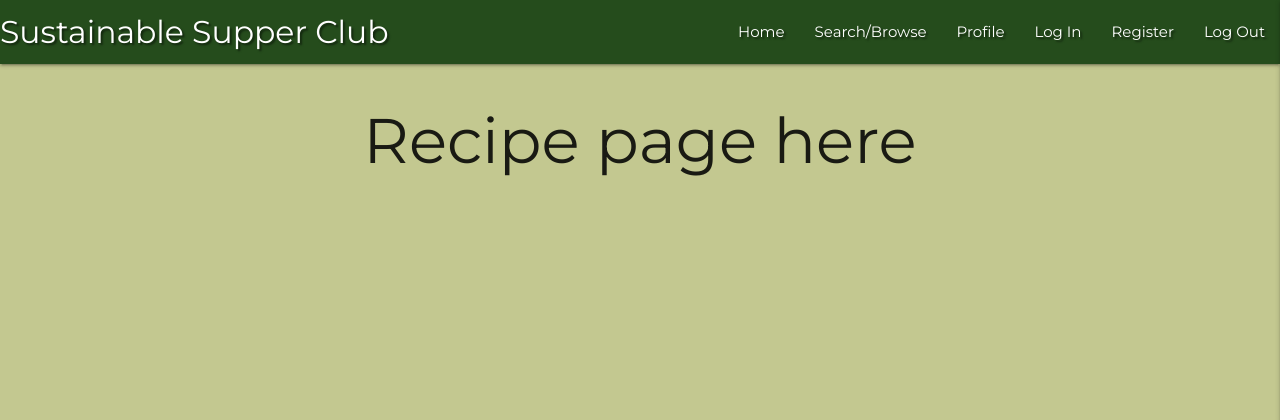
After one commit to TimMorrisDev/MS3-sustainable-supper, a Flask app: page /get_recipes in a window 1280 px wide. The commit adds this page. Shown: the top 420 px of the page. Run offline with Flask 2, Linux system fonts and the light colour scheme; data that the repository does not hold is empty; some libraries are stand-ins or nearby versions.

Commit message:
Add get recipes function and display to recipes.html

```diff
--- a/app.py
+++ b/app.py
@@ -24,32 +24,38 @@ def index():
     return render_template('index.html')
 
 
-@app.route("/register", methods=["GET", "POST"])
-def register():
-    if request.method == "POST":
-        # check if username already exists in db
-        existing_user = mongo.db.users.find_one(
-            {"username": request.form.get("username").lower()})
+@app.route("/get_recipes")
+def get_recipes():
+    recipes = list(mongo.db.recipes.find())
+    return render_template("recipes.html", recipes=recipes)
 
-        if existing_user:
-            flash("Username already exists")
-            return redirect(url_for("register"))
 
-        register = {
-            "username": request.form.get("username").lower(),
-            "password": generate_password_hash(request.form.get("password")),
-            "email": request.form.get("email").lower(),
-            "user_recipes": [],
-            "saved_recipes": [],
-        }
-        mongo.db.users.insert_one(register)
+# @app.route("/register", methods=["GET", "POST"])
+# def register():
+#     if request.method == "POST":
+#         # check if username already exists in db
+#         existing_user = mongo.db.users.find_one(
+#             {"username": request.form.get("username").lower()})
 
-        # put the new user into 'session' cookie
-        session["user"] = request.form.get("username").lower()
-        flash("Registration Successful!")
-        return redirect(url_for("profile", username=session["user"]))
+#         if existing_user:
+#             flash("Username already exists")
+#             return redirect(url_for("register"))
 
-    return render_template("register.html")
+#         register = {
+#             "username": request.form.get("username").lower(),
+#             "password": generate_password_hash(request.form.get("password")),
+#             "email": request.form.get("email").lower(),
+#             "user_recipes": [],
+#             "saved_recipes": [],
+#         }
+#         mongo.db.users.insert_one(register)
+
+#         # put the new user into 'session' cookie
+#         session["user"] = request.form.get("username").lower()
+#         flash("Registration Successful!")
+#         return redirect(url_for("profile", username=session["user"]))
+
+#     return render_template("register.html")
 
 
 if __name__ == "__main__":
--- a/templates/base.html
+++ b/templates/base.html
@@ -21,16 +21,15 @@
         <!-- Top Navbar -->
         <nav class="nav-extended text-shadow tm-dark-green-bg">
             <div class="nav-wrapper">
-                <a href="#" class="brand-logo">Sustainable Supper Club</a>
+                <a href="{{ url_for('index') }}" class="brand-logo">Sustainable Supper Club</a>
                 <a href="#" data-target="mobile-demo" class="sidenav-trigger right"><i class="fas fa-bars"></i></a>
                 <ul class="right hide-on-med-and-down">
-                    <li><a href="#">Home</a></li>
-                    <li><a href="#">Search</a></li>
-                    <li><a href="#">Browse</a></li>
+                    <li><a href="{{ url_for('index') }}">Home</a></li>
+                    <li><a href="{{ url_for('get_recipes') }}">Search/Browse</a></li>
                     <li><a href="#">Profile</a></li>
                     <li><a href="#">Log In</a></li>
                     <li><a href="#">Register</a></li>
-                    <li><a href="#å">Log Out</a></li>
+                    <li><a href="#">Log Out</a></li>
 
                     <!-- {% if session.user %}
                     <li><a href="{{ url_for('profile', username=session['user']) }}">Profile</a></li>
@@ -49,9 +48,8 @@
             <li>
                 <h4 class="center-align">SSC</h4>
             </li>
-            <li><a href="#">Home</a></li>
-            <li><a href="#">Search</a></li>
-            <li><a href="#">Browse</a></li>
+            <li><a href="{{ url_for('index') }}">Home</a></li>
+            <li><a href="{{ url_for('get_recipes') }}">Search/Browse</a></li>
             <li><a href="#">Profile</a></li>
             <li><a href="#">Log In</a></li>
             <li><a href="#">Register</a></li>
--- /dev/null
+++ b/templates/recipes.html
@@ -0,0 +1,13 @@
+{% extends "base.html" %}
+
+{% block content %}
+
+<h1 class="center-align">Recipe page here</h1>
+
+{% for recipe in recipes %}
+
+<h2>{{ recipe.recipe_name }}</h2><br>
+
+{% endfor %}
+
+{% endblock %}
```
Also changed, not shown: 2 other files.
